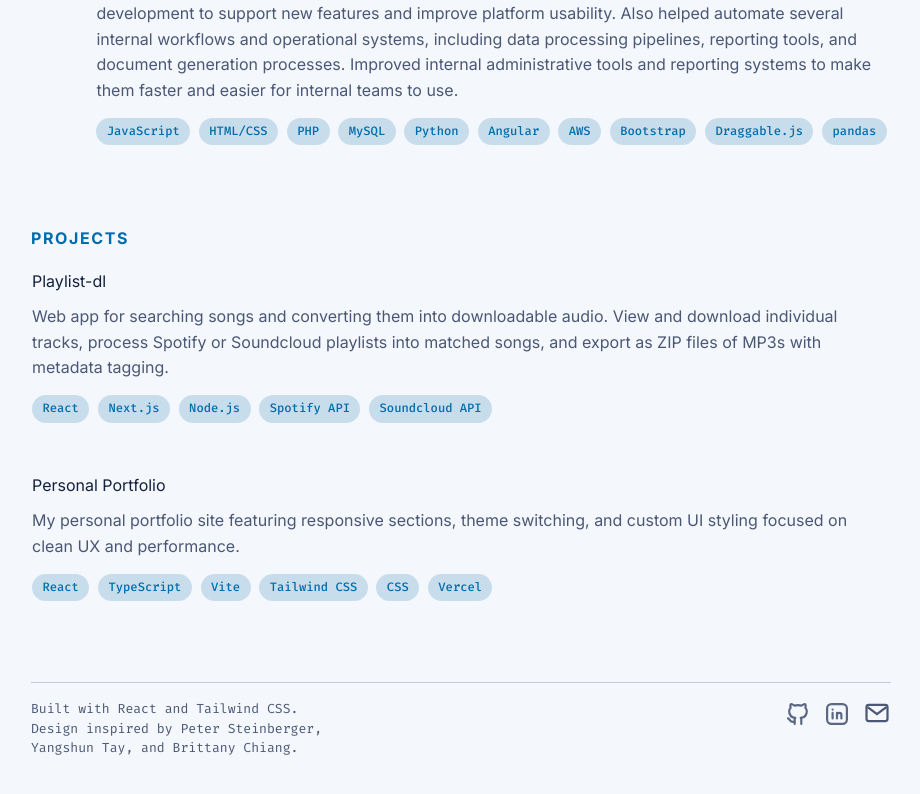
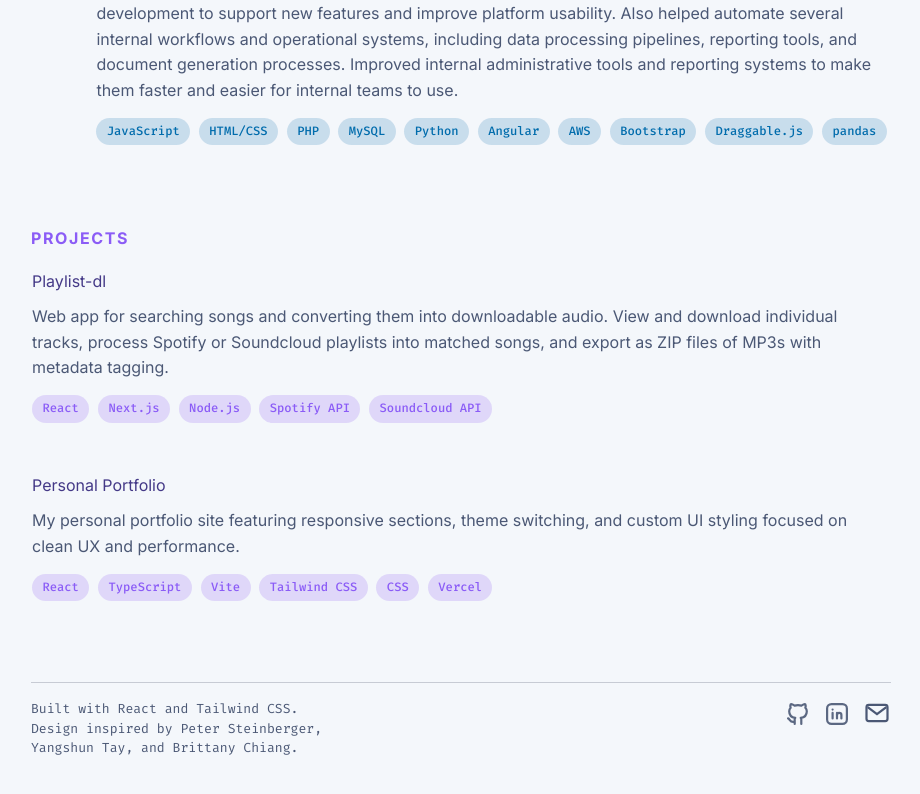
Before and after one commit to kurtluu/portfolio, a React (Vite) app in the folder react-ts-site/: page / in a window 1280 px wide. Shown: the part 1485-2279 px from the top of the page, without its empty margins (179-1099 px from the left). Built offline with nearby package versions, Linux system fonts and the light colour scheme.

Commit message:
Add violet accent to projects

```diff
--- a/react-ts-site/src/App.tsx
+++ b/react-ts-site/src/App.tsx
@@ -373,7 +373,7 @@ function App() {
             ))}
           </section>
 
-          <section id="projects" className="content-section">
+          <section id="projects" className="content-section projects-section">
             <div className="section-heading">
               <h2 className="font-bold uppercase tracking-widest">Projects</h2>
             </div>
--- a/react-ts-site/src/styles.css
+++ b/react-ts-site/src/styles.css
@@ -246,6 +246,11 @@ h1 {
   scroll-margin-top: 1.2rem;
 }
 
+.projects-section {
+  --projects-accent: #8b5cf6;
+  --projects-chip: color-mix(in srgb, var(--projects-accent) 20%, transparent);
+}
+
 h2 {
   margin: 1rem 0 1.25rem;
   color: var(--accent);
@@ -328,6 +333,10 @@ p {
   opacity: 1;
 }
 
+.projects-section h2 {
+  color: var(--projects-accent);
+}
+
 .period {
   margin: 0 0 0.45rem;
   font: 500 0.78rem/1 "Fira Code", monospace;
@@ -369,6 +378,23 @@ h3 {
   margin-top: 0.6rem;
 }
 
+.projects-section .project-card::before {
+  background: radial-gradient(
+    240px circle at var(--spotlight-x) var(--spotlight-y),
+    color-mix(in srgb, var(--projects-accent) 28%, transparent),
+    transparent 72%
+  );
+}
+
+.projects-section .project-card:hover {
+  border-color: color-mix(in srgb, var(--projects-accent) 28%, var(--line));
+  background: color-mix(in srgb, var(--projects-accent) 10%, var(--panel));
+}
+
+.projects-section .project-card h3 {
+  color: color-mix(in srgb, var(--projects-accent) 40%, var(--text));
+}
+
 .tags {
   list-style: none;
   margin: 0.9rem 0 0;
@@ -384,6 +410,11 @@ h3 {
   background: var(--chip);
   color: var(--accent);
   font: 500 0.76rem/1.6 "Fira Code", monospace;
+}
+
+.projects-section .tags li {
+  background: var(--projects-chip);
+  color: var(--projects-accent);
 }
 
 .email-link {
```
Also changed, not shown: 1 other file (tests, documents, lock files or other folders).
